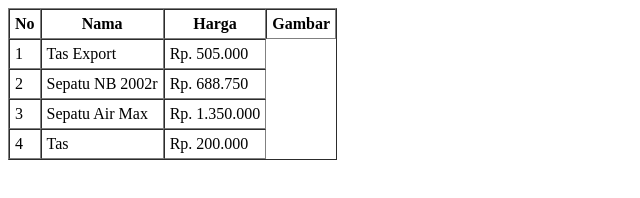
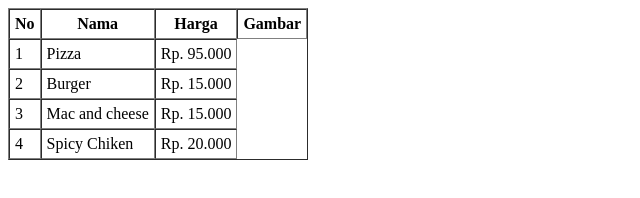
Before and after one commit to Azrielf08/html-activity-3, a plain HTML site: page index.html in a window 1280 px wide. Shown: the whole page, without its empty margins (0-640 px from the left). Drawn offline with Linux system fonts and the light colour scheme.

Commit message:
Tabel baru

```diff
--- a/index.html
+++ b/index.html
@@ -18,24 +18,24 @@
     <tbody>
       <tr>
         <td>1</td>
-        <td>Tas Export</td>
-        <td>Rp. 505.000</td>
+        <td>Pizza</td>
+        <td>Rp. 95.000</td>
       </tr>
       <tr>
         <td>2</td>
-        <td>Sepatu NB 2002r</td>
-        <td>Rp. 688.750</td>
+        <td>Burger</td>
+        <td>Rp. 15.000</td>
       </tr>
       <tr>
         <td>3</td>
-        <td>Sepatu Air Max</td>
-        <td>Rp. 1.350.000</td>
+        <td>Mac and cheese</td>
+        <td>Rp. 15.000</td>
       </tr>
       <tfoot>
         <tr>
-        <td>4</td>
-        <td>Tas</td>
-        <td>Rp. 200.000</td>
+          <td>4</td>
+          <td>Spicy Chiken</td>
+          <td>Rp. 20.000</td>
         </tr>
       </tfoot>
     </tbody>
```
Also changed, not shown: burger.jpeg (added), mac and cheese.jpeg (added), pizza (1).jpeg (added), spicy.jpeg (added).
